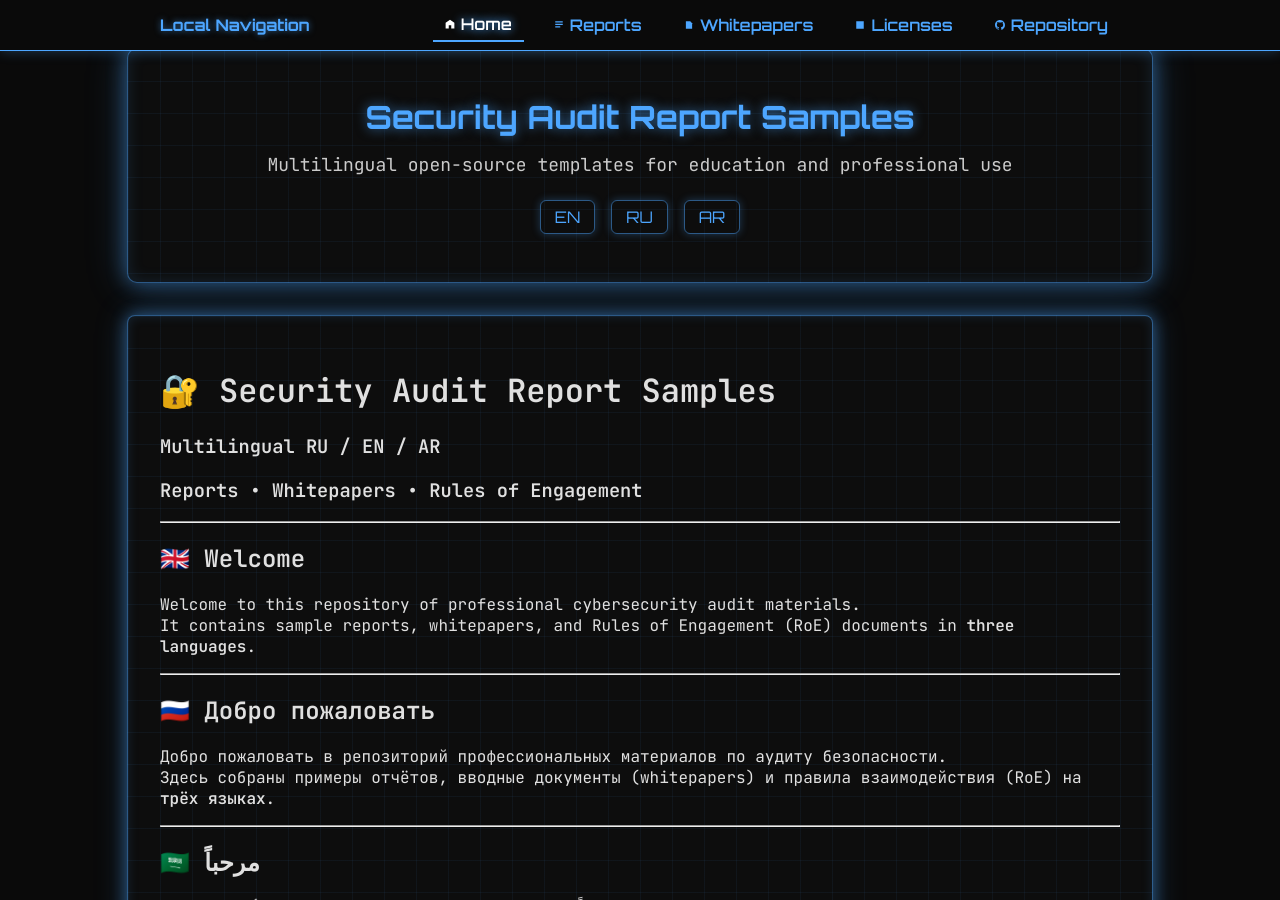
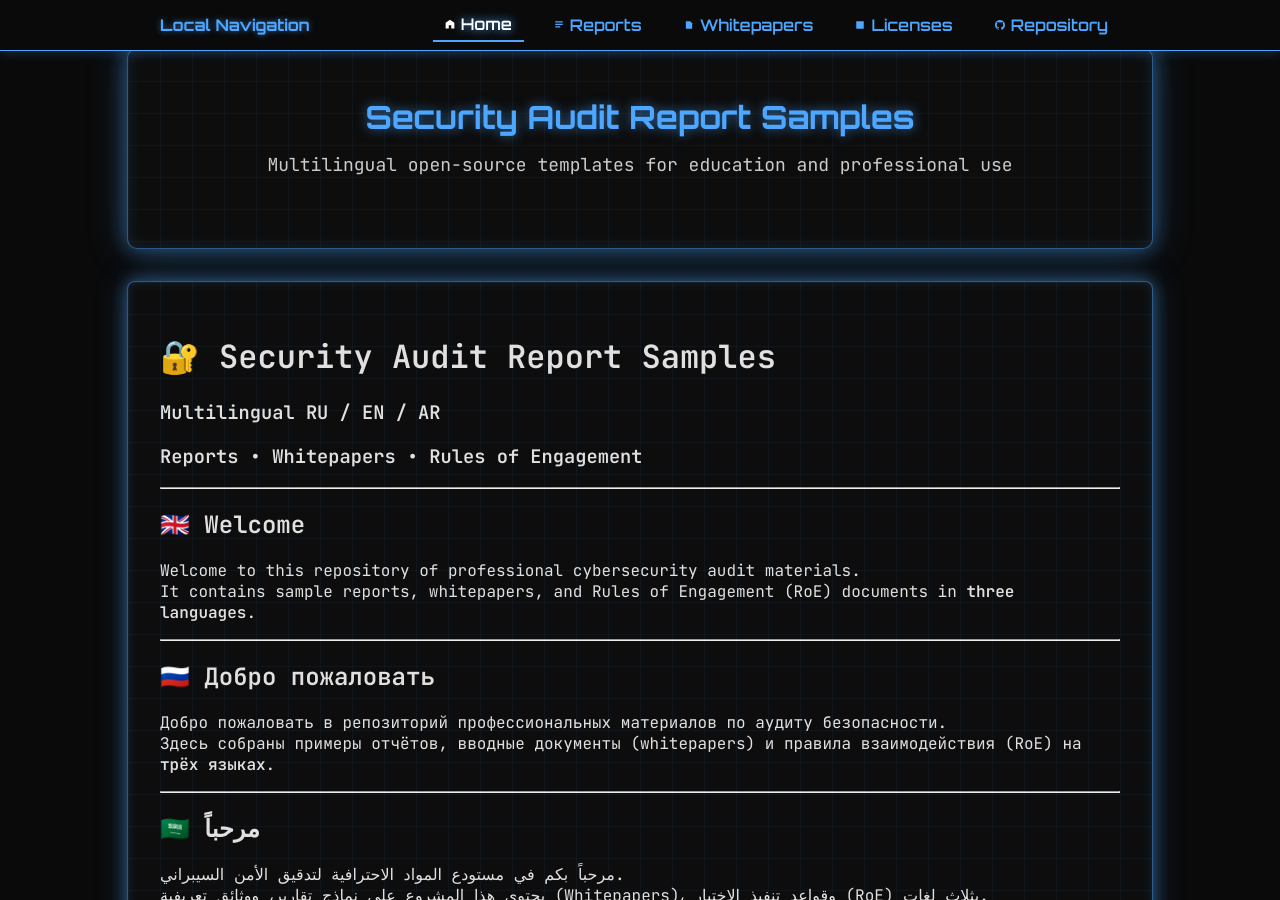
Before and after one commit to SergMorelli/SergMorelli-security-audit-report-samples, a Jekyll site: the page built from index.md, in a window 1280 px wide and 900 px high. Built offline with Jekyll 4.4.1, drawn with Linux system fonts in a browser that asks for light colours; our own code applies the rules of GitHub Pages for plain Markdown files.

```diff
--- a/_layouts/default.html
+++ b/_layouts/default.html
@@ -110,9 +110,7 @@
     <p>Multilingual open-source templates for education and professional use</p>
 
     <div class="hero-lang">
-        <a href="#reports">EN</a>
-        <a href="#reports">RU</a>
-        <a href="#reports">AR</a>
+
     </div>
 </div>
 
```
